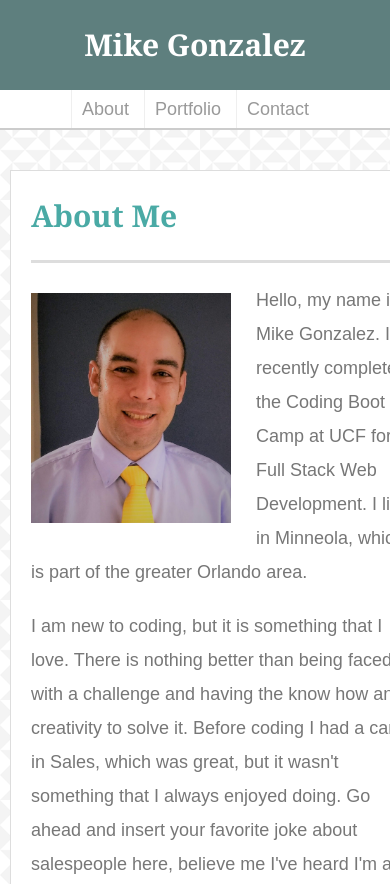
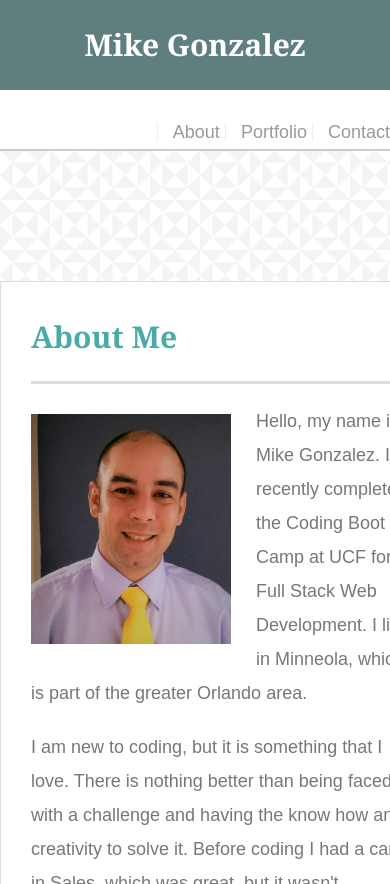
Before and after one commit to Chefgonzo/Responsive-Portfoilio, a plain HTML site: page index.html in a window 390 px wide. Shown: the top 884 px of the page. Drawn offline with Linux system fonts and the light colour scheme; a script that the page names is missing.

Commit message:
all screen responsive done except 640

```diff
--- a/assets/style.css
+++ b/assets/style.css
@@ -289,16 +289,28 @@ body {
 
 @media screen and (max-width: 768px) {
     * {
-        box-sizing: content-box;
+      box-sizing: content-box;
+    }
+
+    #masthead {
+      margin: auto;
     }
 
     .container {
         width: 100%;
+        padding: auto;
+    }
+
+    .main-section {
+      float: none;
+      margin: auto;
     }
 
     .sidebar {
-        float: left;
+      float: none;
+      margin: auto;
     }
+
 
 }
 
@@ -307,46 +319,29 @@ body {
         box-sizing: content-box
     }
 
-    .wrapper {
-        margin: auto;
-    }
-
     .container {
-        margin: auto;
         width: 100%;
-
-    }
-
-    #main-container {
-        padding: 10px;
+        padding: auto;
+        max-width: 640px;
     }
 
     .main-section {
-        padding: 20px;
+        float: none;
+        margin: auto;
         width: 100%;
-        margin: 0;
-
     }
 
     #masthead {
         position: static;
-
     }
 
     #logo {
         width: 100%;
     }
 
-    nav {
-        float: left;
-        width: 100%;
-        text-align: center;
-        margin: auto;
-
+    nav a {
+      margin: auto;
     }
 
-    nav a {
-        margin: auto;
-        padding: 10px;
-    }
+
 }
```
